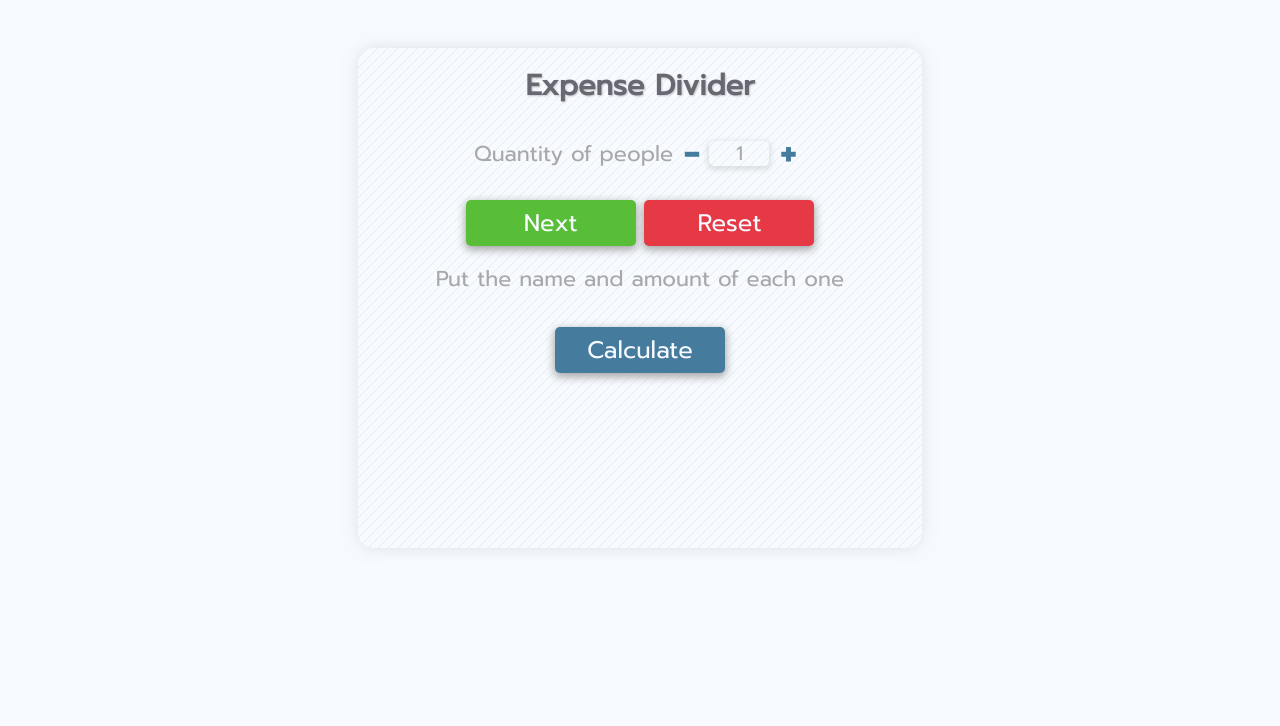
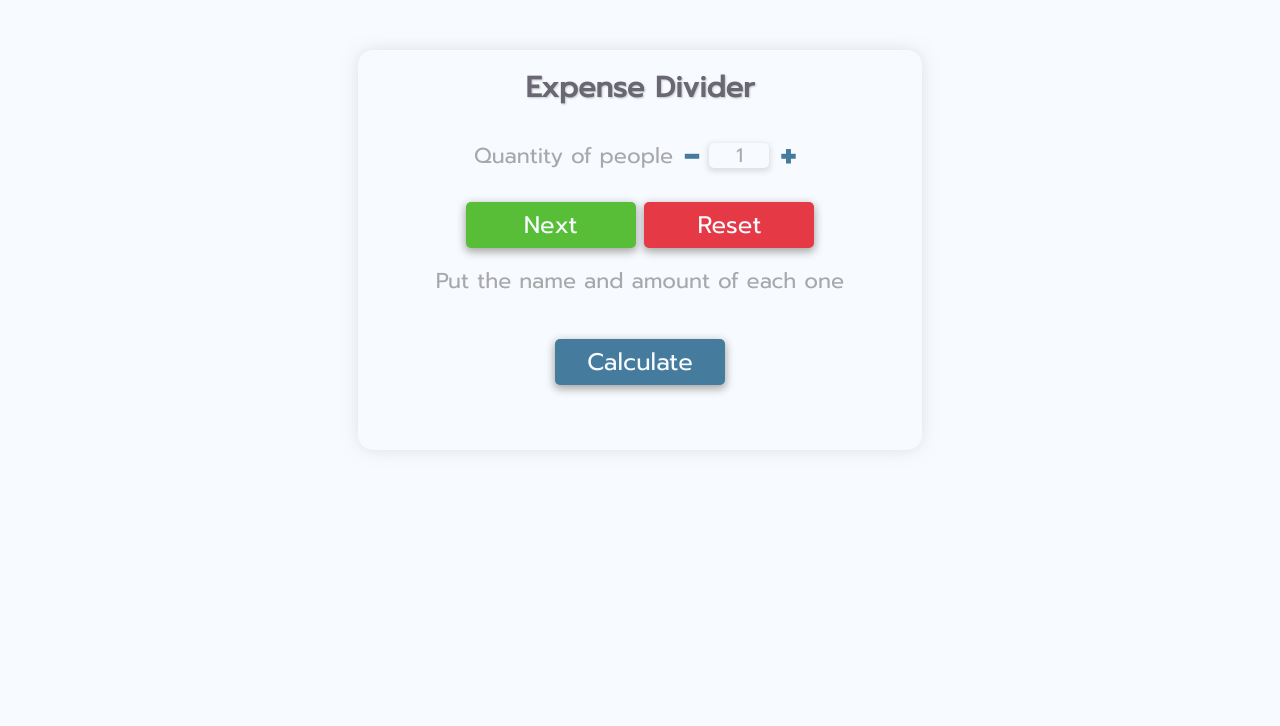
Before and after one commit to Santiagogure/Expense-Divider-App, a plain HTML site: page index.html in a window 1280 px wide. Shown: the top 726 px of the page. Drawn offline with Linux system fonts and the light colour scheme.

Commit message:
Update style.css

```diff
--- a/style.css
+++ b/style.css
@@ -5,13 +5,11 @@ html {
 :root {
     --color-background: #f7fbff;
     --color-primario: #696771;
-    --color-fonts-secundarias: #a8a7aa;
-    --color-secundario: #001233;
+    --color-fonts-secundarias: #a8a7aa;;
     --color-rojo: #E63946;
     --color-verde: #59BE37;
     --color-azul: #457B9D;
     --color-celeste: #A8DADC;
-    --color-azul-oscuro: #3D70B8;
     --color-fondo-inputs: #f1f4f8;
 
 }
@@ -78,8 +76,6 @@ html {
 body {
     background-color: var(--color-background);
     width: 100%;
-    height: 10%;
-
 }
 
 .container-principal {
@@ -91,10 +87,11 @@ body {
 }
 
 .big-container {
-    margin: 3rem 0;
+    position: relative;
+    top: 50px;
     width: 564px;
     min-width: 375px;
-    height: 700px;
+    max-height: 1px;
     display: flex;
     flex-wrap: wrap;
     justify-content: space-evenly;
@@ -108,24 +105,31 @@ body {
 .card-divider {
     background-color: var(--color-background);
     width: 564px;
-    height: 500px;
-    min-width: 375px;
+    height: 100%;
+    min-height: 400px;
     display: flex;
     flex-direction: column;
     align-items: center;
+}
+
+.card-divider.activado {
+    position: relative;
+    top: 30px;
+    height: 450px;
+}
+
+.card-divider:hover {
+    box-shadow: 10px 10px 18px -4px rgba(166,166,166,0.5);
+    -webkit-box-shadow: 10px 10px 18px -4px rgba(166,166,166,0.5);
+    -moz-box-shadow: 10px 10px 18px -4px rgba(166,166,166,0.5);
 }
 
 .container-estilo {
     background-color: transparent;
     border-radius: 15px;
     box-shadow: 0px 0px 18px -4px rgba(166,166,166,0.5);
--webkit-box-shadow: 0px 0px 18px -4px rgba(166,166,166,0.5);
--moz-box-shadow: 0px 0px 18px -4px rgba(166,166,166,0.5);
-
-background-image: repeating-linear-gradient(
-135deg, rgba(168, 167, 170, 0.2) 0, rgba(168, 167, 170, 0.2) 0.5px, transparent 0, transparent 50%);
-    background-size: 10px 10px;
-    background-color: #f7fbff;
+    -webkit-box-shadow: 0px 0px 18px -4px rgba(166,166,166,0.5);
+    -moz-box-shadow: 0px 0px 18px -4px rgba(166,166,166,0.5);
 
 }
 
@@ -160,7 +164,7 @@ background-image: repeating-linear-gradient(
     color: var(--color-fonts-secundarias);
     text-align: center;
     border-style: none;
-    background: transparent;
+    background: var(--color-background);
     font-size: 0.9em;
     box-shadow: 0px 2px 5px 2px rgb(166 166 166 / 30%);
     -webkit-box-shadow: 0px 2px 5px 2px rgb(166 166 166 / 30%);
@@ -210,6 +214,7 @@ input::-webkit-inner-spin-button {
 
 .buttonCalculate {
     background-color: var(--color-azul);
+    margin-top: 10px;
 }
 
 .buttonCalculate:hover{
@@ -437,7 +442,7 @@ footer {
     bottom: 0%;
     display: flex;
     align-items: center;
-    margin-top: 3em;
+
 }
 
 footer ul {
@@ -552,9 +557,4 @@ footer ul li:hover {
     }
 
 
-
-
-
-
-
 }
```
